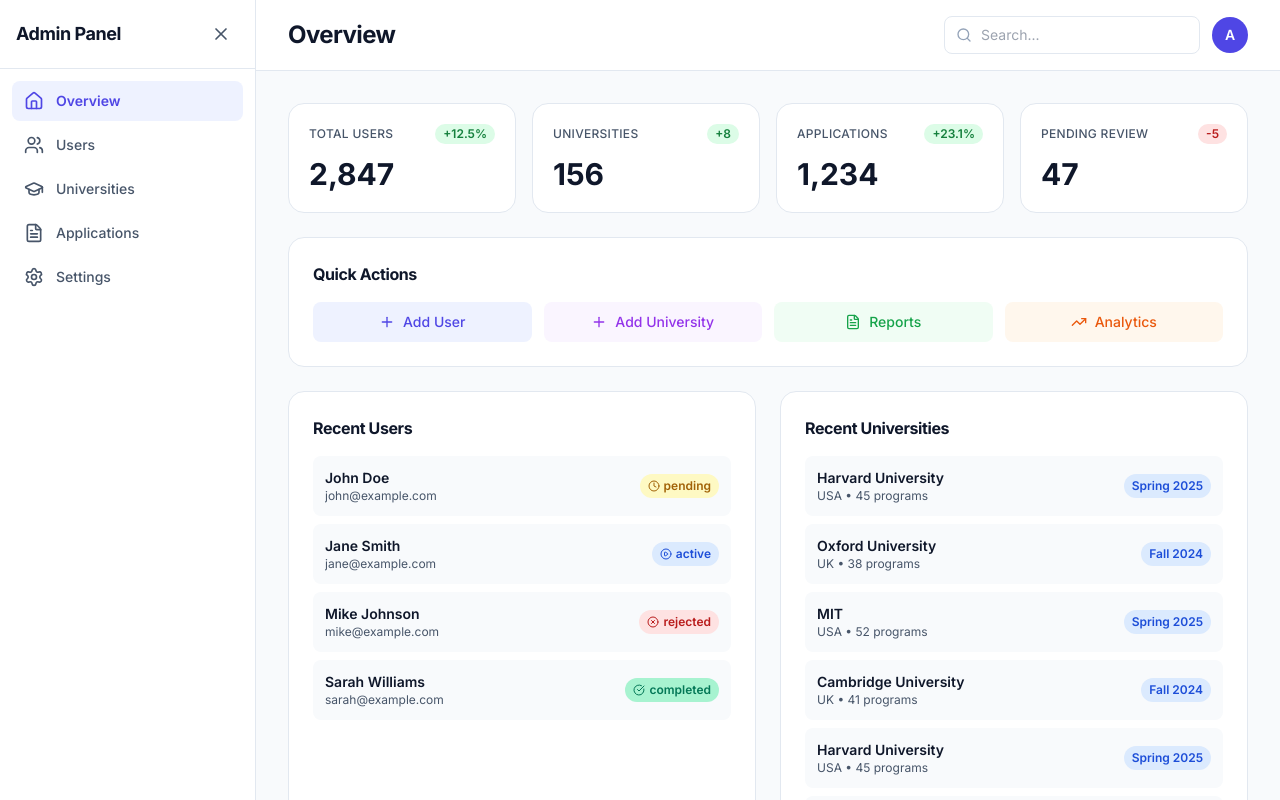
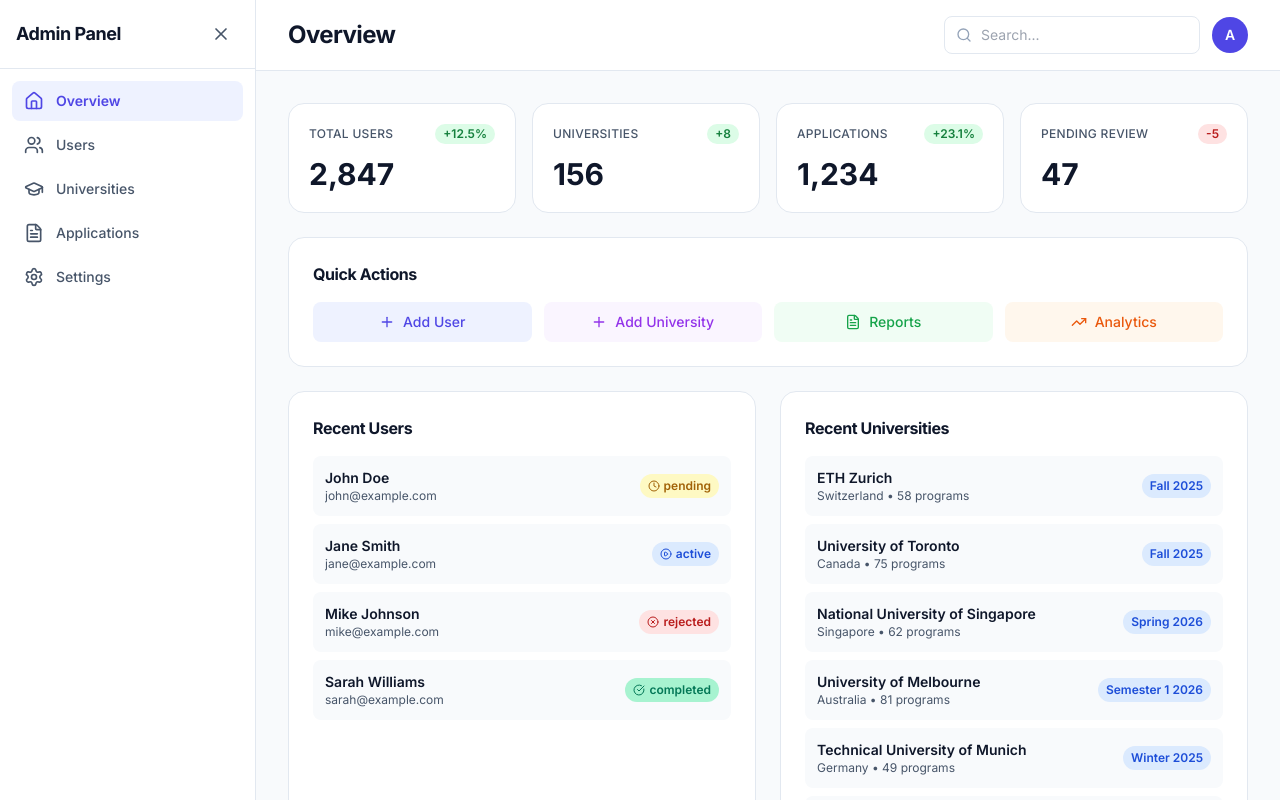
Before and after one commit to refaduL/consultancy-web-frontend, a React (Vite) app: page /admindashboard in a window 1280 px wide. Shown: the top 800 px of the page. Built offline with nearby package versions, Linux system fonts and the light colour scheme.

Commit message:
feat: integrate frontend with backend APIs

```diff
--- a/package.json
+++ b/package.json
@@ -11,6 +11,7 @@
   },
   "dependencies": {
     "@fontsource/inter": "^5.2.8",
+    "axios": "^1.13.2",
     "lucide-react": "^0.548.0",
     "react": "^19.1.1",
     "react-dom": "^19.1.1",
--- /dev/null
+++ b/src/api/axios.js
@@ -0,0 +1,12 @@
+import axios from "axios";
+import config from "./config.js";
+
+const api = axios.create({
+  baseURL: config.backendUrl,
+  withCredentials: true,
+  headers: {
+    "Content-Type": "application/json",
+  },
+});
+
+export default api;
--- /dev/null
+++ b/src/api/config.js
@@ -0,0 +1,5 @@
+const config = {
+  backendUrl: import.meta.env.VITE_API_URL,
+};
+
+export default config;
--- a/src/components/admin/universities/UniversitiesTab.jsx
+++ b/src/components/admin/universities/UniversitiesTab.jsx
@@ -12,7 +12,7 @@ export default function UniversitiesTab({ universities, onAddUniversity, onEditU
   const [sortBy, setSortBy] = useState("name");
   const [countryFilter, setCountryFilter] = useState("");
   const [currentPage, setCurrentPage] = useState(1);
-  const [perPage, setPerPage] = useState(5);
+  const [perPage, setPerPage] = useState(10);
 
 
   // PAGE SPECIFIC CONFIG
--- a/src/components/common/Pagination.jsx
+++ b/src/components/common/Pagination.jsx
@@ -2,7 +2,7 @@ import { useState, useEffect } from "react";
 import { ChevronLeft, ChevronRight } from "lucide-react";
 
 export default function Pagination({
-  totalPages = 26,
+  totalPages = 1,
   currentPage = 1,
   onPageChange = () => {},
   perPage = 10,
@@ -205,7 +205,7 @@ export default function Pagination({
         {/* Items Per Page */}
         <div className="flex items-center gap-1 sm:gap-2 relative">
           <label htmlFor="per-page" className="text-sm font-medium text-gray-700 whitespace-nowrap">
-            Items:
+            ItemsPerPage:
           </label>
           <div className="relative">
             <input
--- a/src/components/common/SearchBar.jsx
+++ b/src/components/common/SearchBar.jsx
@@ -1,7 +1,7 @@
 import { useState } from "react";
 import { ArrowRight, Search } from "lucide-react";
 
-export default function SearchBar({ placeholder, onChange }) {
+export default function SearchBar({ placeholder, onChange, onSmash }) {
   const [searchText, setSearchText] = useState("");
   function handleTextChange(e) {
     const text = e.target.value;
@@ -21,7 +21,10 @@ export default function SearchBar({ placeholder, onChange }) {
         />
       </div>
 
-      <button className="flex items-center justify-center gap-2 px-6 py-3 bg-gradient-to-r from-primary-500 to-primary-300 hover:from-[#3F6A8A] hover:to-[#3F6A8A] text-white font-semibold sm:rounded-r-2xl rounded-b-2xl sm:rounded-b-none transition-all duration-300 shadow-md hover:shadow-lg group">
+      <button
+        className="flex items-center justify-center gap-2 px-6 py-3 bg-gradient-to-r from-primary-500 to-primary-300 hover:from-[#3F6A8A] hover:to-[#3F6A8A] text-white font-semibold sm:rounded-r-2xl rounded-b-2xl sm:rounded-b-none transition-all duration-300 shadow-md hover:shadow-lg group"
+        onClick={onSmash}
+      >
         Search
         <ArrowRight className="w-4 h-4 group-hover:translate-x-1 transition-transform" />
       </button>
--- a/src/components/home/HeroSection.jsx
+++ b/src/components/home/HeroSection.jsx
@@ -1,6 +1,7 @@
 import { ArrowRight, Award, Globe2, GraduationCap, Play, Search, TrendingUp } from "lucide-react";
 import { useEffect, useState } from "react";
 import SearchBar from "../common/SearchBar";
+import { fetchUsers } from "../../services/userService";
 
 const HeroSection = () => {
   const [activeDestination, setActiveDestination] = useState(0);
@@ -24,6 +25,11 @@ const HeroSection = () => {
     }, 3500);
     return () => clearInterval(interval);
   }, [destinations.length]);
+
+  const getAllUniversities = async () => {
+    const users = await fetchUsers();
+    console.log("Fetched Users: ", users);
+  };
 
   return (
     <section className="relative min-h-screen bg-gradient-to-br from-[#FEFAD4] via-white to-[#F1E6C1] overflow-hidden">
@@ -69,7 +75,9 @@ const HeroSection = () => {
             <div className="relative max-w-xl mx-auto">
             <SearchBar
               placeholder="Search universities, programs, or countries..."
-              onChange={(text) => console.log(text)} />
+              onChange={(text) => console.log(text)}
+              onSmash={getAllUniversities}
+              />
               {/* <div className="flex flex-col sm:flex-row bg-white rounded-2xl shadow-md border border-gray-100 overflow-hidden transition-all duration-300 focus-within:ring-2 focus-within:ring-[#8FB9A8]/30">
 
                 <div className="flex items-center px-5 flex-1">
--- a/src/pages/AdminDashboard.jsx
+++ b/src/pages/AdminDashboard.jsx
@@ -30,23 +30,23 @@ export default function AdminDashboard() {
   ];
 
   const recentUniversities = [
-    { id: 1, name: "Harvard University", country: "USA", programs: 45, admissionSeason: "Spring 2025" },
-    { id: 2, name: "Oxford University", country: "UK", programs: 38, admissionSeason: "Fall 2024" },
-    { id: 3, name: "MIT", country: "USA", programs: 52, admissionSeason: "Spring 2025" },
-    { id: 4, name: "Cambridge University", country: "UK", programs: 41, admissionSeason: "Fall 2024" },
-    { id: 5, name: "Harvard University", country: "USA", programs: 45, admissionSeason: "Spring 2025" },
-    { id: 6, name: "Oxford University", country: "UK", programs: 38, admissionSeason: "Fall 2024" },
-    { id: 7, name: "MIT", country: "USA", programs: 52, admissionSeason: "Spring 2025" },
-    { id: 8, name: "Cambridge University", country: "UK", programs: 41, admissionSeason: "Fall 2024" },
-    { id: 9, name: "Harvard University", country: "USA", programs: 45, admissionSeason: "Spring 2025" },
-    { id: 10, name: "Oxford University", country: "UK", programs: 38, admissionSeason: "Fall 2024" },
-    { id: 11, name: "MIT", country: "USA", programs: 52, admissionSeason: "Spring 2025" },
-    { id: 12, name: "Cambridge University", country: "UK", programs: 41, admissionSeason: "Fall 2024" },
-    { id: 13, name: "Harvard University", country: "USA", programs: 45, admissionSeason: "Spring 2025" },
-    { id: 14, name: "Oxford University", country: "UK", programs: 38, admissionSeason: "Fall 2024" },
-    { id: 25, name: "MIT", country: "USA", programs: 52, admissionSeason: "Spring 2025" },
-    { id: 26, name: "Cambridge University", country: "UK", programs: 41, admissionSeason: "Fall 2024" },
-  ];
+  { id: 1, name: "ETH Zurich", country: "Switzerland", programs: 58, admissionSeason: "Fall 2025" },
+  { id: 2, name: "University of Toronto", country: "Canada", programs: 75, admissionSeason: "Fall 2025" },
+  { id: 3, name: "National University of Singapore", country: "Singapore", programs: 62, admissionSeason: "Spring 2026" },
+  { id: 4, name: "University of Melbourne", country: "Australia", programs: 81, admissionSeason: "Semester 1 2026" },
+  { id: 5, name: "Technical University of Munich", country: "Germany", programs: 49, admissionSeason: "Winter 2025" },
+  { id: 6, name: "University of Tokyo", country: "Japan", programs: 55, admissionSeason: "Spring 2026" },
+  { id: 7, name: "PSL Research University Paris", country: "France", programs: 42, admissionSeason: "Fall 2025" },
+  { id: 8, name: "Nanyang Technological University", country: "Singapore", programs: 67, admissionSeason: "Fall 2025" },
+  { id: 9, name: "University of British Columbia", country: "Canada", programs: 70, admissionSeason: "Winter 2026" },
+  { id: 10, name: "University of Sydney", country: "Australia", programs: 78, admissionSeason: "Semester 2 2025" },
+  { id: 11, name: "Heidelberg University", country: "Germany", programs: 45, admissionSeason: "Summer 2026" },
+  { id: 12, name: "Seoul National University", country: "South Korea", programs: 53, admissionSeason: "Spring 2026" },
+  { id: 13, name: "KU Leuven", country: "Belgium", programs: 50, admissionSeason: "Fall 2025" },
+  { id: 14, name: "Delft University of Technology", country: "Netherlands", programs: 48, admissionSeason: "Fall 2025" },
+  { id: 15, name: "Peking University", country: "China", programs: 60, admissionSeason: "Fall 2025" },
+  { id: 16, name: "Kyoto University", country: "Japan", programs: 52, admissionSeason: "Fall 2025" }
+];
 
   const handleAddUniversity = () => {
     setEditingUniversity(null);
--- /dev/null
+++ b/src/services/universityService.js
@@ -0,0 +1,46 @@
+import api from "../api/axios";
+
+export const fetchUniversities = async () => {
+  try {
+    const res = await api.get("/universities");
+    return res.data;
+  } catch (error) {
+    console.error("Error fetching universities: ", error);
+  }
+};
+
+export const fetchUniversityById = async (universityId) => {
+  try {
+    const res = await api.get(`/universities/${universityId}`);
+    return res.data;
+  } catch (error) {
+    console.error("Error fetching university by ID: ", error);
+  }
+};
+
+export const createUniversity = async (universityData) => {
+  try {
+    const res = await api.post("/universities", universityData);
+    return res.data;
+  } catch (error) {
+    console.error("Error creating university: ", error);
+  }
+};
+
+export const updateUniversity = async (universityId, universityData) => {
+  try {
+    const res = await api.put(`/universities/${universityId}`, universityData);
+    return res.data;
+  } catch (error) {
+    console.error("Error updating university: ", error);
+  }
+};
+
+export const deleteUniversity = async (universityId) => {
+  try {
+    const res = await api.delete(`/universities/${universityId}`);
+    return res.data;
+  } catch (error) {
+    console.error("Error deleting university: ", error);
+  }
+};
--- /dev/null
+++ b/src/services/userService.js
@@ -0,0 +1,19 @@
+import api from "../api/axios";
+
+export const fetchUsers = async () => {
+  try {
+    const res = await api.get("/users");
+    return res.data;
+  } catch (error) {
+    console.error("Error fetching users: ", error);
+  }
+};
+
+export const fetchUserById = async (userId) => {
+  try {
+    const res = await api.get(`/users/${userId}`);
+    return res.data;
+  } catch (error) {
+    console.error("Error fetching user by ID: ", error);
+  }
+};
```
Also changed, not shown: src/pages/UserDashboard.jsx (line endings or trailing spaces), 2 other files (tests, documents, lock files or other folders).
